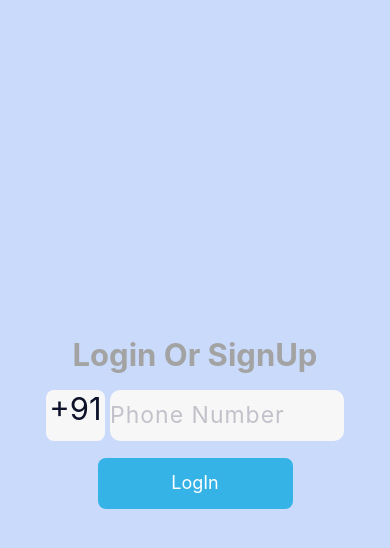
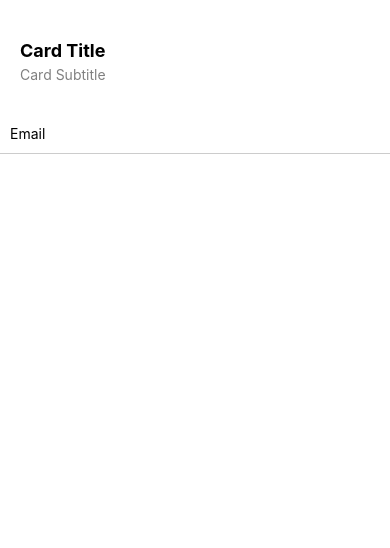
Before and after one commit to CollegeProject-HealthCare/healthcare, a React Native app: screen / in a window 390 px wide. Shown: the top 548 px of the page. Built offline with nearby package versions, Linux system fonts and the light colour scheme.

Commit message:
testing commit

```diff
--- /dev/null
+++ b/src/Components/Card.tsx
@@ -0,0 +1,37 @@
+import React from 'react';
+import { View, Text, StyleSheet } from 'react-native';
+
+interface Props {
+  title: string;
+  subtitle?: string;
+  style?: any;
+}
+
+const Card: React.FC<Props> = ({ title, subtitle, style }) => {
+  return (
+    <View style={[styles.cardContainer, style]}>
+      <Text style={styles.title}>{title}</Text>
+      {subtitle && <Text style={styles.subtitle}>{subtitle}</Text>}
+    </View>
+  );
+};
+
+const styles = StyleSheet.create({
+  cardContainer: {
+    padding: 20,
+    borderRadius: 10,
+    backgroundColor: '#FFFFFF',
+    elevation: 3,
+  },
+  title: {
+    fontSize: 18,
+    fontWeight: 'bold',
+    marginBottom: 5,
+  },
+  subtitle: {
+    fontSize: 14,
+    color: 'gray',
+  },
+});
+
+export default Card;
--- /dev/null
+++ b/src/Components/TextInputForm.tsx
@@ -0,0 +1,43 @@
+import React, { useState } from 'react';
+import { View, TextInput, StyleSheet } from 'react-native';
+
+interface Props {
+  placeholder: string;
+  onChangeText: (text: string) => void;
+  value: string;
+  secureTextEntry?: boolean;
+}
+
+const TextInputForm: React.FC<Props> = ({
+  placeholder,
+  onChangeText,
+  value,
+  secureTextEntry = false,
+}) => {
+  return (
+    <View style={styles.inputContainer}>
+      <TextInput
+        style={styles.input}
+        placeholder={placeholder}
+        onChangeText={onChangeText}
+        value={value}
+        secureTextEntry={secureTextEntry}
+      />
+    </View>
+  );
+};
+
+const styles = StyleSheet.create({
+  inputContainer: {
+    marginVertical: 10,
+    borderBottomWidth: 1,
+    borderBottomColor: '#ccc',
+  },
+  input: {
+    height: 40,
+    padding: 10,
+    fontSize: 14,
+  },
+});
+
+export default TextInputForm;
--- a/src/Navigation/Index.tsx
+++ b/src/Navigation/Index.tsx
@@ -6,6 +6,7 @@ import { AuthContext, ctx } from '../Constants/Context';
 import SpalashScreen from '../Screen/SpalashScreen/SpalashScreen';
 import LogIn from '../Screen/AuthPage/LogIn';
 import home from '../Screen/App/Home/home';
+import Receivers_Details from "../Screen/App/Notification Receiver's Details/Receiver's_Details";
 
 //Screens
 
@@ -32,13 +33,14 @@ export default function Navigation() {
 
   return (
     <NavigationContainer>
-      {State.isLoadingComplete === true ? (
+      {/* {State.isLoadingComplete === true ? (
         <SpalashScreen />
       ) : State.userToken === null ? (
         <AuthStack />
       ) : (
         <AppPage />
-      )}
+      )} */}
+      <Receivers_Details />
     </NavigationContainer>
   );
 }
--- /dev/null
+++ b/src/Screen/App/Notification Receiver's Details/Receiver's_Details.tsx
@@ -0,0 +1,18 @@
+import React, { useState } from 'react';
+import { View, Text } from 'react-native';
+import Card from '../../../Components/Card';
+import TextInputForm from '../../../Components/TextInputForm';
+
+const Receivers_Details = () => {
+  const [email, setEmail] = useState('');
+
+  return (
+    <View>
+      <Card title='Card Title' subtitle='Card Subtitle' style={{ marginTop: 20 }} />
+
+      <TextInputForm placeholder='Email' onChangeText={text => setEmail(text)} value={email} />
+    </View>
+  );
+};
+
+export default Receivers_Details;
```
Also changed, not shown: 1 other file (tests, documents, lock files or other folders).
